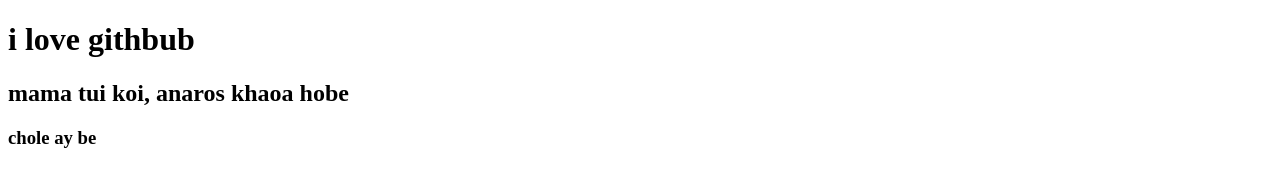
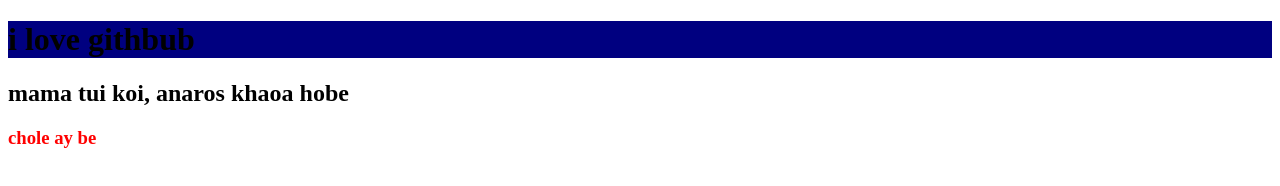
Before and after one commit to arh07/third-repo, a plain HTML site: page index.html in a window 1280 px wide. Drawn offline with Linux system fonts and the light colour scheme.

Commit message:
added header

```diff
--- a/index.html
+++ b/index.html
@@ -5,6 +5,7 @@
     <meta http-equiv="X-UA-Compatible" content="IE=edge">
     <meta name="viewport" content="width=device-width, initial-scale=1.0">
     <title>third-repo</title>
+    <link rel="stylesheet" href="style.css">
 </head>
 <body>
     <h1>
--- /dev/null
+++ b/style.css
@@ -0,0 +1,2 @@
+h3{color: red;}
+h1{background-color: navy;}
```
